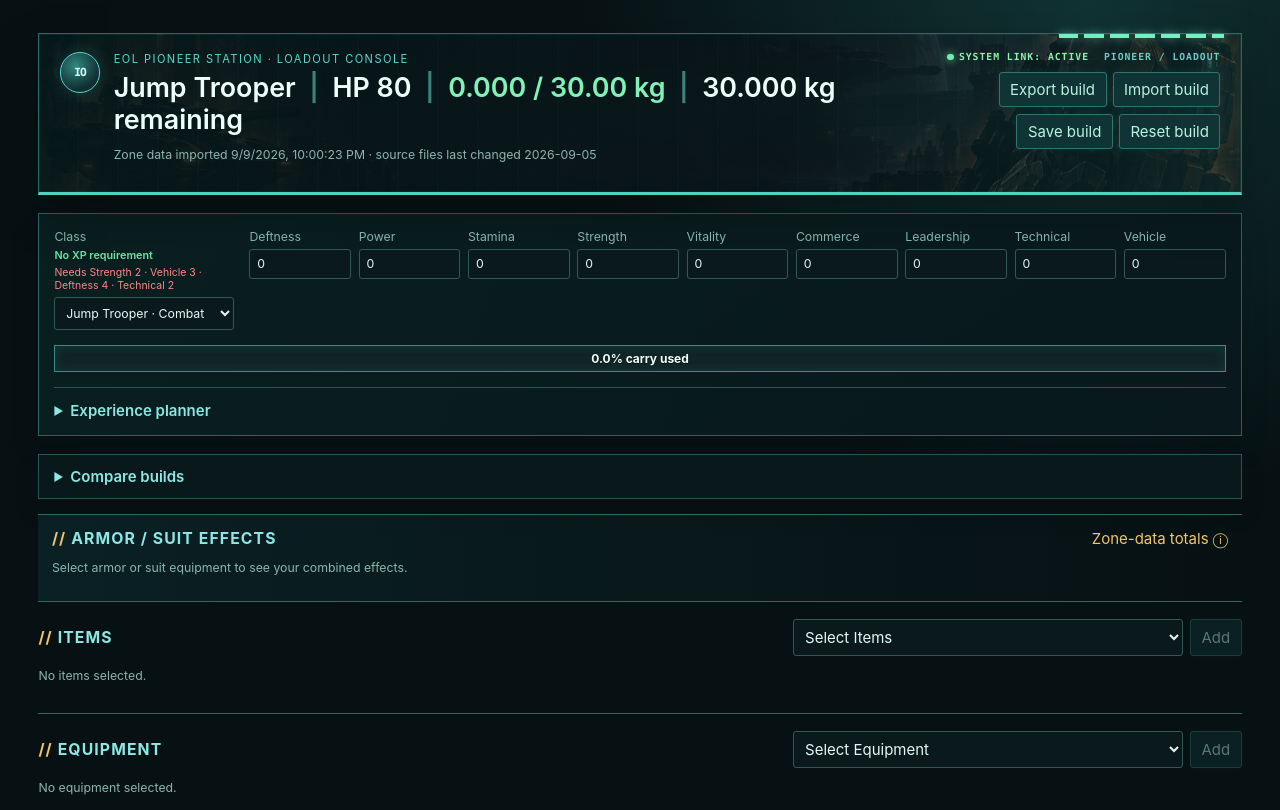
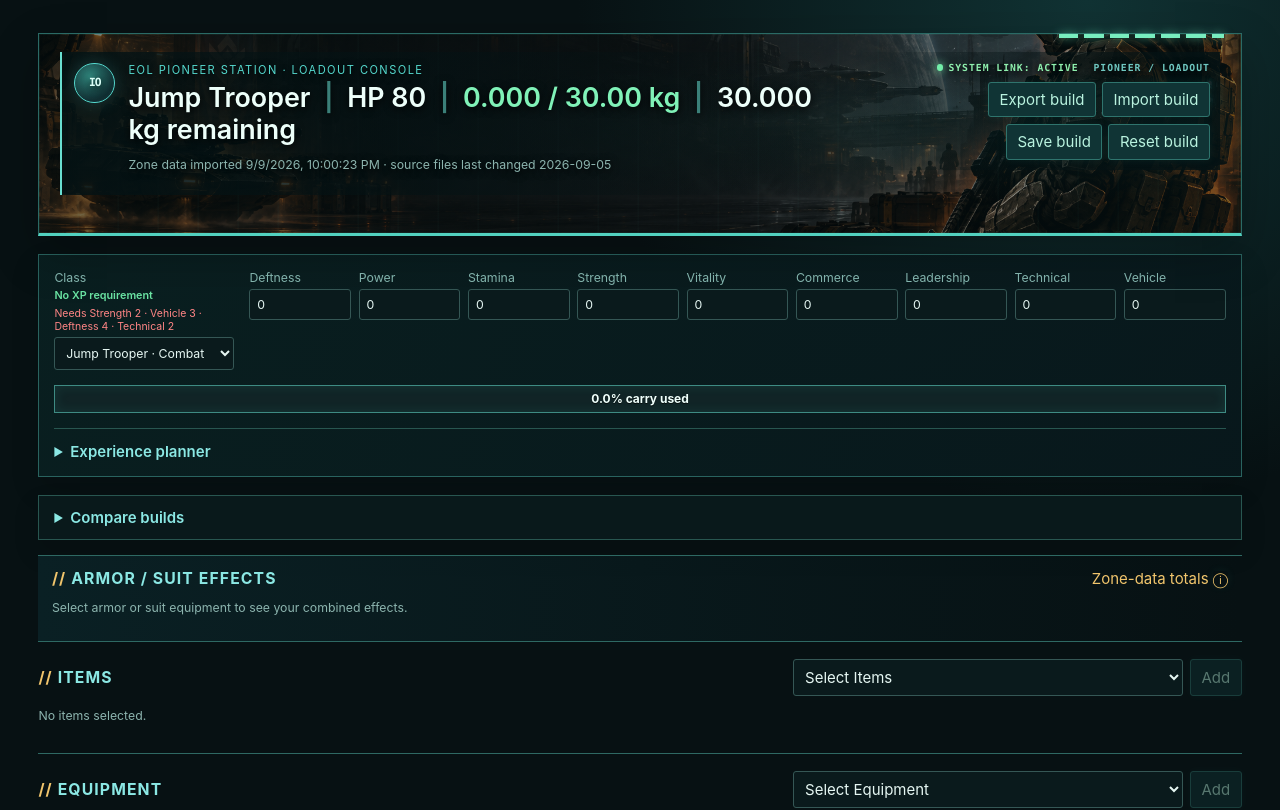
Before and after one commit to RickyO661/pioneer-station-loadout-simulator, a React (Vite) app: page / in a window 1280 px wide. Shown: the top 810 px of the page. Built offline with nearby package versions, Linux system fonts and the light colour scheme.

Commit message:
Improve console artwork visibility

```diff
--- a/src/styles-extra.css
+++ b/src/styles-extra.css
@@ -75,9 +75,10 @@ main { position: relative; }
   padding: 1.2rem 1.35rem;
   border: 1px solid #2a6a65;
   border-bottom: 3px solid #52d1bf;
+  min-height: 13.5rem;
   background:
-    linear-gradient(100deg, rgba(6, 24, 27, .94), rgba(7, 20, 25, .84) 62%, rgba(13, 43, 46, .8)),
-    radial-gradient(ellipse at 78% 48%, rgba(40, 160, 147, .18), transparent 48%),
+    linear-gradient(100deg, rgba(4, 16, 18, .58), rgba(7, 20, 25, .36) 62%, rgba(8, 27, 29, .5)),
+    radial-gradient(ellipse at 78% 48%, rgba(40, 160, 147, .12), transparent 48%),
     url('/pioneer-station-console-hero.png') center / cover no-repeat,
     #09191b;
   box-shadow: 0 0 0 1px rgba(103, 245, 222, .06) inset, 0 1.2rem 3rem rgba(0, 0, 0, .24);
@@ -105,7 +106,15 @@ main { position: relative; }
   filter: drop-shadow(0 0 5px rgba(112, 239, 193, .6));
 }
 
-.command-brand { display: flex; gap: .9rem; align-items: flex-start; }
+.command-brand {
+  display: flex;
+  gap: .9rem;
+  align-items: flex-start;
+  padding: .7rem .85rem;
+  border-left: 2px solid #69dfd1;
+  background: linear-gradient(90deg, rgba(4, 18, 20, .88), rgba(4, 18, 20, .56), transparent);
+  text-shadow: 0 2px 8px #000;
+}
 .command-mark {
   display: grid;
   flex: 0 0 auto;
@@ -123,7 +132,14 @@ main { position: relative; }
   letter-spacing: -.1em;
 }
 
-.command-controls { display: grid; justify-items: end; gap: .65rem; }
+.command-controls {
+  display: grid;
+  justify-items: end;
+  gap: .65rem;
+  padding: .7rem;
+  background: linear-gradient(270deg, rgba(4, 18, 20, .86), rgba(4, 18, 20, .48), transparent);
+  text-shadow: 0 2px 8px #000;
+}
 .console-status { display: flex; align-items: center; justify-content: flex-end; gap: 1rem; color: #6fc8c1; font: 700 .65rem/1 ui-monospace, Consolas, monospace; letter-spacing: .1em; }
 .console-status span:first-child { color: #8ff0ae; }
 .console-status i { display: inline-block; width: .42rem; height: .42rem; margin-right: .35rem; border-radius: 50%; background: #73efa9; box-shadow: 0 0 .55rem #73efa9; }
@@ -138,7 +154,7 @@ button { box-shadow: 0 0 .65rem rgba(73, 202, 185, .08); transition: transform .
 button:hover { transform: translateY(-1px); border-color: #5de1cf; }
 
 @media(max-width:680px) {
-  .command-deck { padding: 1rem; }
+  .command-deck { min-height: 0; padding: 1rem; background-position: 62% center; }
   .command-brand { gap: .65rem; }
   .command-mark { width: 2.2rem; height: 2.2rem; }
   .command-controls { justify-items: start; margin-top: .8rem; }
```
